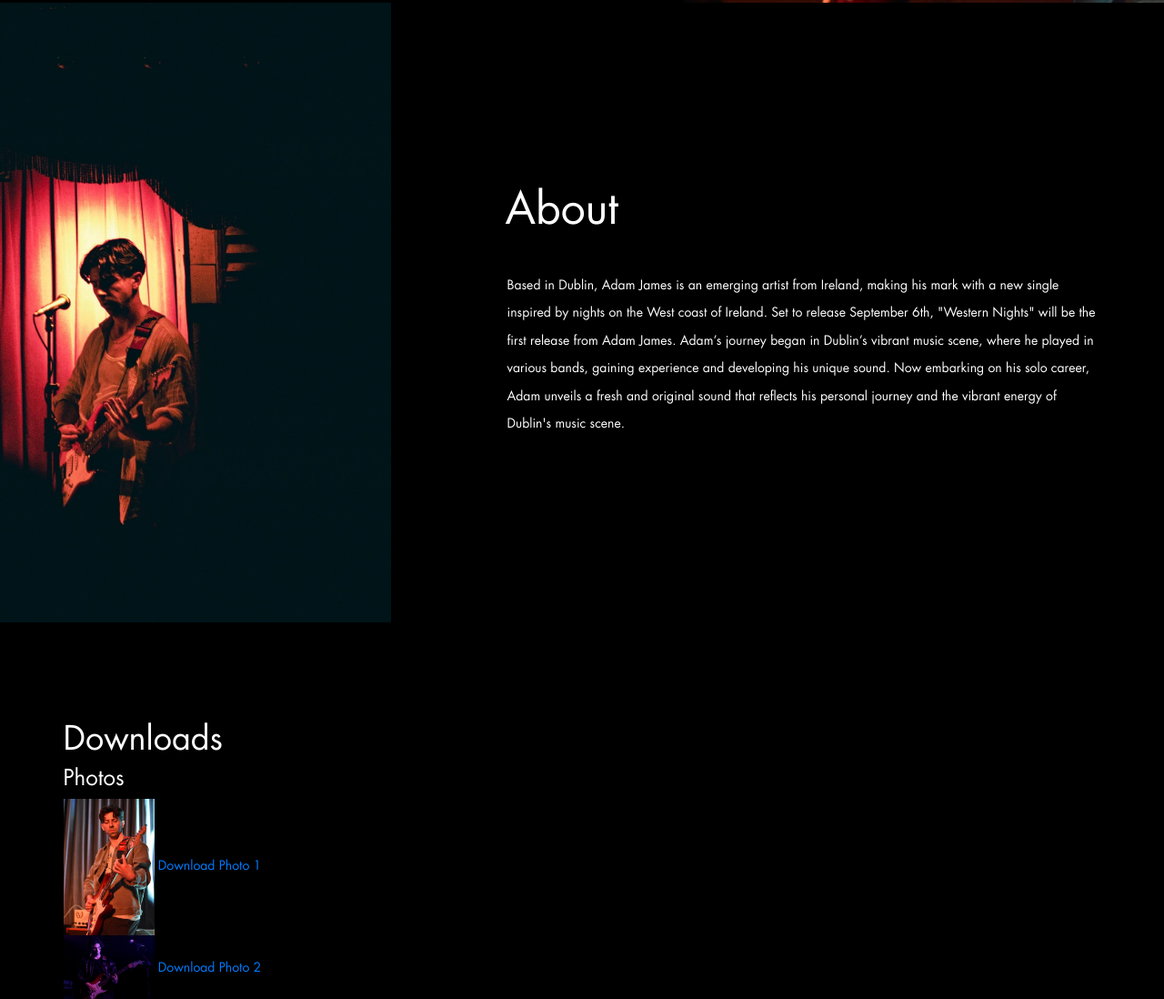
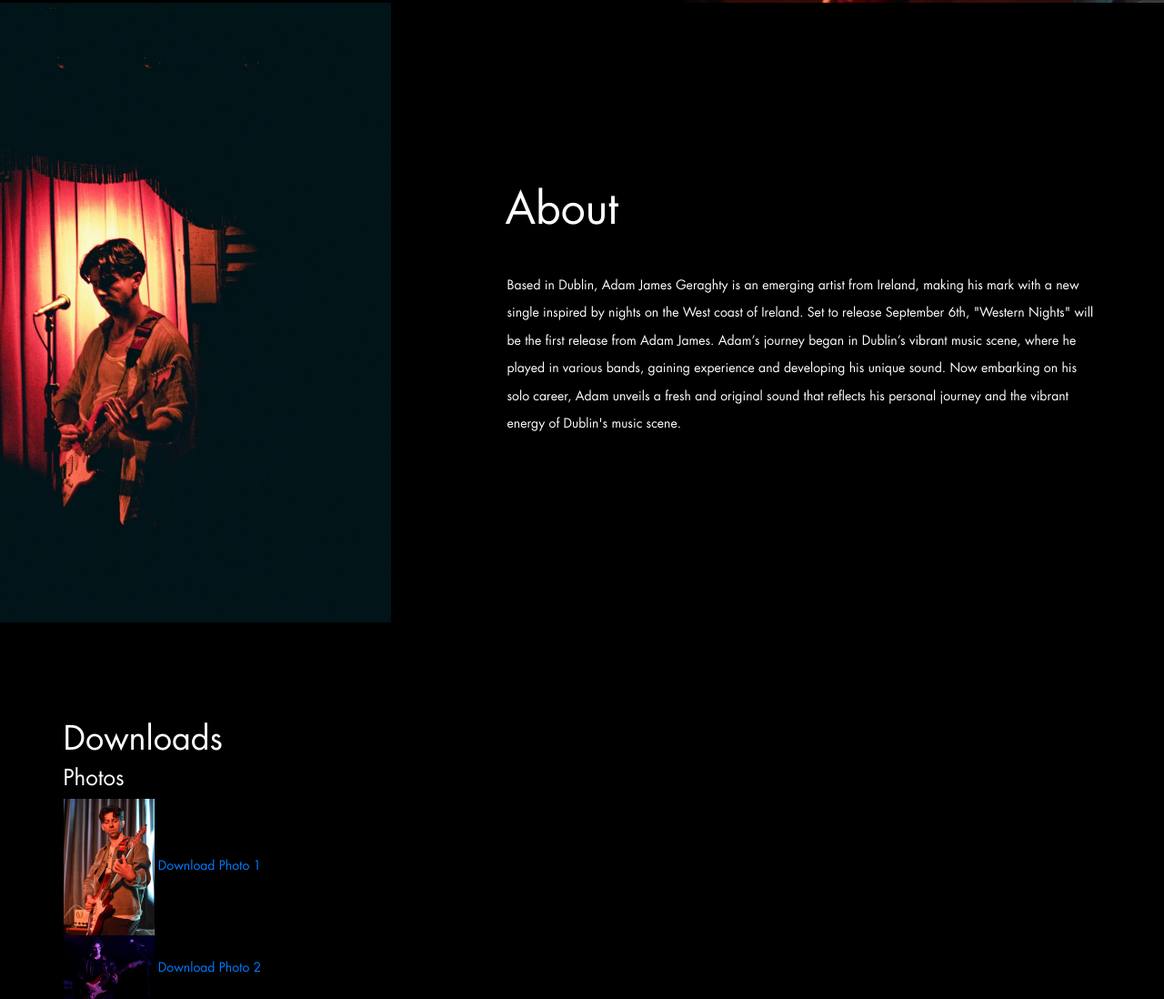
Before and after one commit to ajlgmusic/AJGMusic, a plain HTML site: page index.html in a window 1280 px wide. Shown: the part 2986-4084 px from the top of the page at 91% size. Drawn offline with Linux system fonts and the light colour scheme.

Commit message:
added name edit

```diff
--- a/index.html
+++ b/index.html
@@ -331,7 +331,7 @@
 							<div class="section_title"><h1>About</h1></div>
 						</div>
 						<div class="artist_text">
-							<p> Based in Dublin, Adam James is an emerging artist from Ireland,
+							<p> Based in Dublin, Adam James Geraghty is an emerging artist from Ireland,
 								making his mark with a new single inspired by nights on the West coast of Ireland. Set to release September 6th, "Western Nights" will be the first release from Adam James.
 
 								Adam’s journey began in Dublin’s vibrant music scene, where he played in various bands, gaining experience and developing his unique sound. Now embarking on his solo career, Adam unveils a fresh and original sound that reflects his personal journey and the vibrant energy of Dublin's music scene. </p>
```
